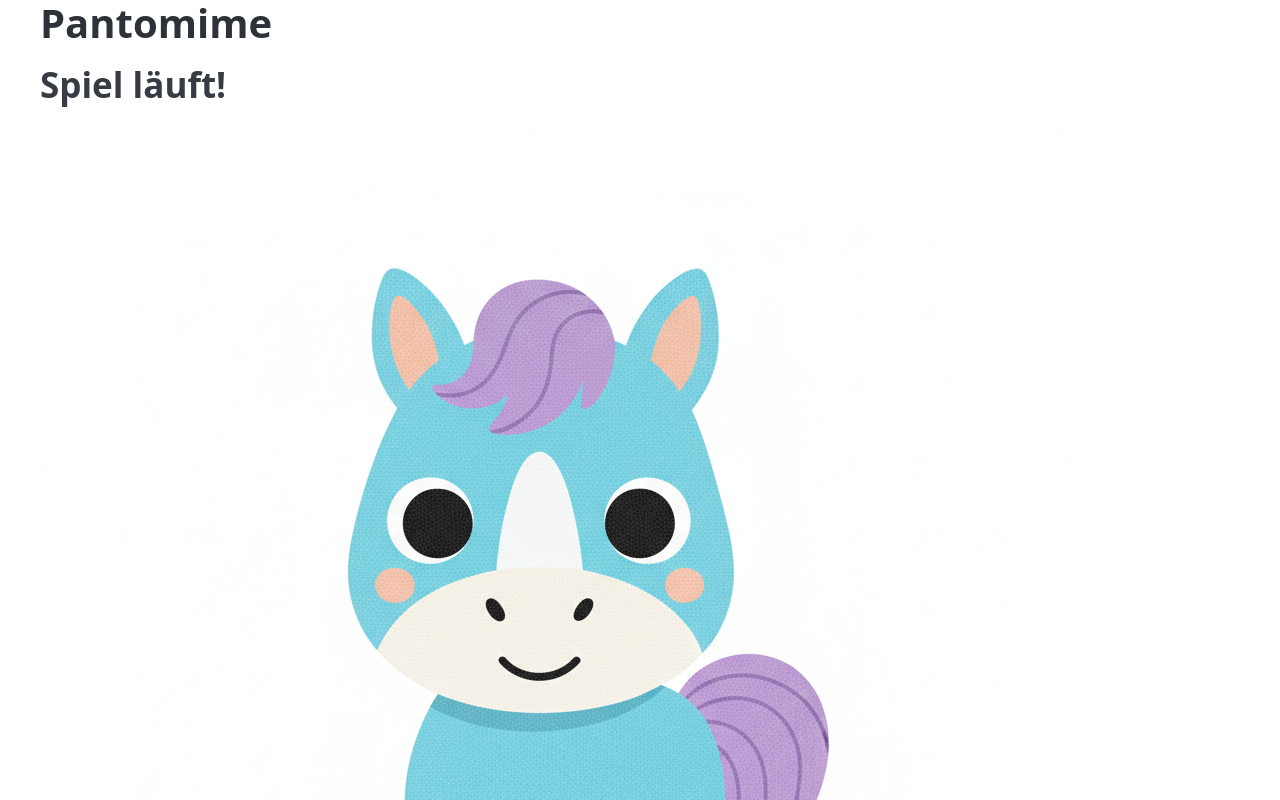
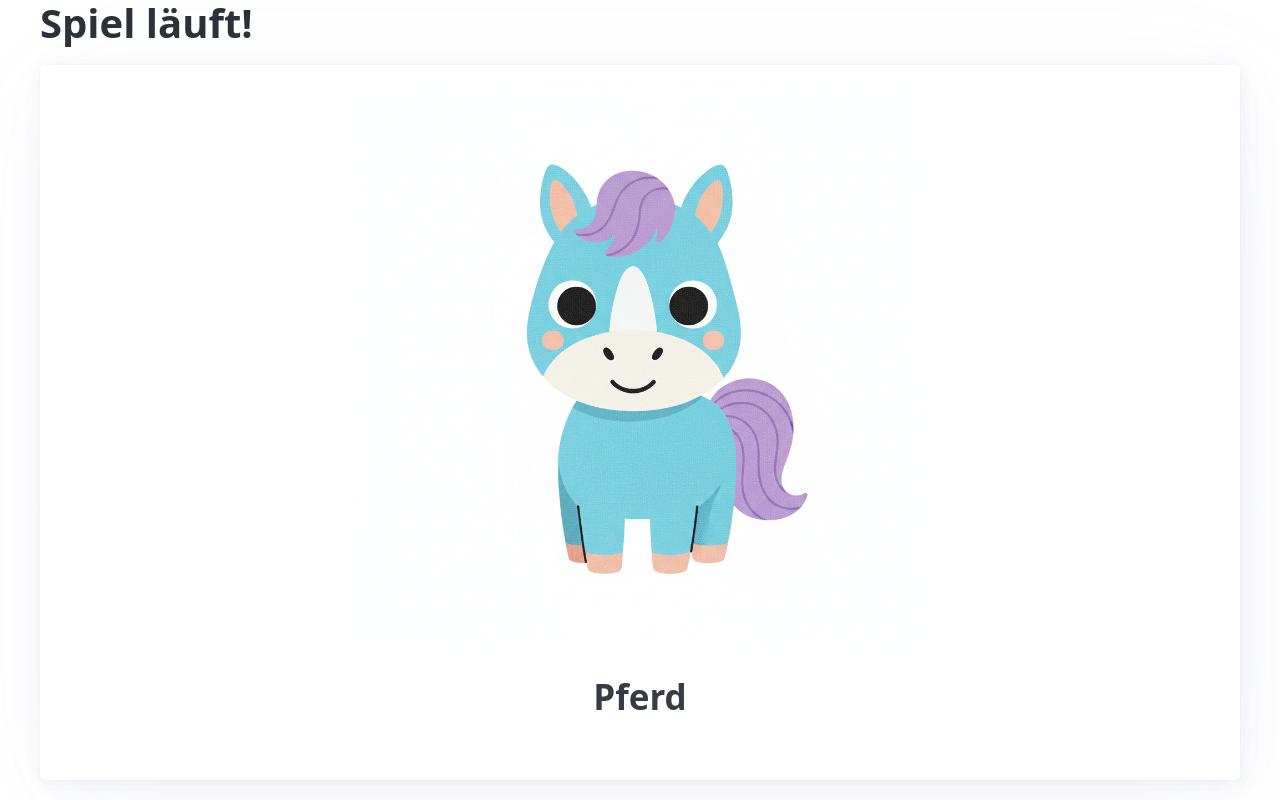
Before and after one commit to drusin/pantomime, a Vue app: page /play in a window 1280 px wide. Shown: the top 800 px of the page. Built offline with nearby package versions, Linux system fonts and the light colour scheme.

Commit message:
Added CardComponent for displaying images in GameView

```diff
--- a/src/App.vue
+++ b/src/App.vue
@@ -3,8 +3,5 @@ import { RouterView } from 'vue-router'
 </script>
 
 <template>
-  <header class="container"><h1>Pantomime</h1></header>
-  <main class="container">
-    <RouterView />
-  </main>
+  <RouterView />
 </template>
--- /dev/null
+++ b/src/components/CardComponent.vue
@@ -0,0 +1,40 @@
+<script setup lang="ts">
+import type { Image } from "@/types.ts";
+
+defineProps<{
+  content: Image | null,
+}>();
+</script>
+<template>
+  <article class="content">
+    <img :src="content?.image">
+    <h2>{{ content?.subject }}</h2>
+  </article>
+</template>
+<style scoped>
+.content {
+  flex: 1;
+  min-height: 0;
+  display: flex;
+  flex-direction: column;
+  align-items: center;
+}
+
+footer {
+  display: flex;
+  flex-direction: column;
+  align-items: center;
+}
+
+img {
+  flex: 1;
+  min-height: 0;
+  object-fit: contain;
+  display: block;
+  max-height: 100%;
+}
+
+h2 {
+  padding: 2%;
+}
+</style>
--- a/src/views/GameView.vue
+++ b/src/views/GameView.vue
@@ -2,17 +2,28 @@
 import { useImagesStore } from '@/stores/images';
 import { ref } from "vue";
 import { useWordsStore } from "@/stores/words.ts";
+import CardComponent from "@/components/CardComponent.vue";
+import type { Image } from "@/types.ts";
+
 const store = useImagesStore();
 const words = useWordsStore();
 
 const title = words.nextWord();
-const image = ref('');
+const content = ref<Image | null>(null);
 store.getImage(title).then((result) => {
-  image.value = result as string;
+  content.value = { subject: title, image: result };
 });
 </script>
 <template>
-  <h2>Spiel läuft!</h2>
-  <img :src="image">
-  <h3>{{ title }}</h3>
+  <div class="container">
+    <header><h1>Spiel läuft!</h1></header>
+   <CardComponent :content="content"></CardComponent>
+  </div>
 </template>
+<style scoped>
+.container {
+  height: 100vh;
+  display: flex;
+  flex-direction: column;
+}
+</style>
--- a/src/views/HomeView.vue
+++ b/src/views/HomeView.vue
@@ -6,11 +6,14 @@ words.reset();
 </script>
 
 <template>
-  <div class="links">
-      <RouterLink to="/play">Los gehts!</RouterLink>
-      <RouterLink to="/profiles">Spieler</RouterLink>
-      <RouterLink to="/gallery">Gallerie</RouterLink>
-  </div>
+  <header class="container">Pantomime</header>
+  <main class="container">
+    <div class="links">
+        <RouterLink to="/play">Los gehts!</RouterLink>
+        <RouterLink to="/profiles">Spieler</RouterLink>
+        <RouterLink to="/gallery">Gallerie</RouterLink>
+    </div>
+  </main>
 </template>
 
 <style scoped>
```
